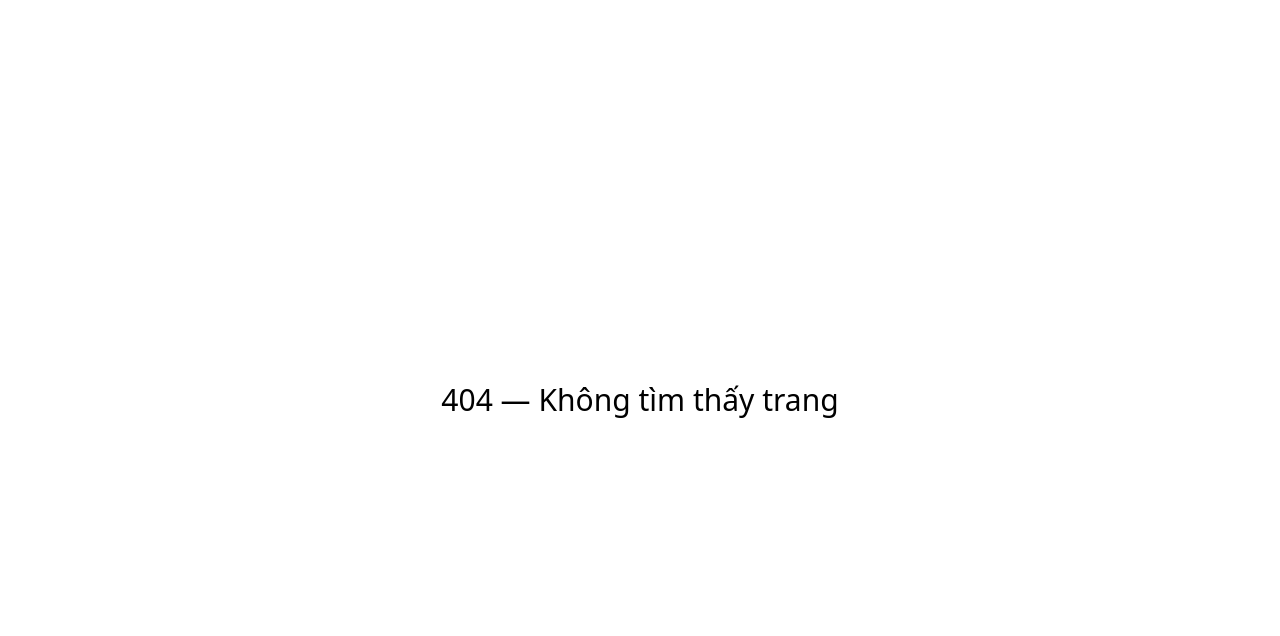
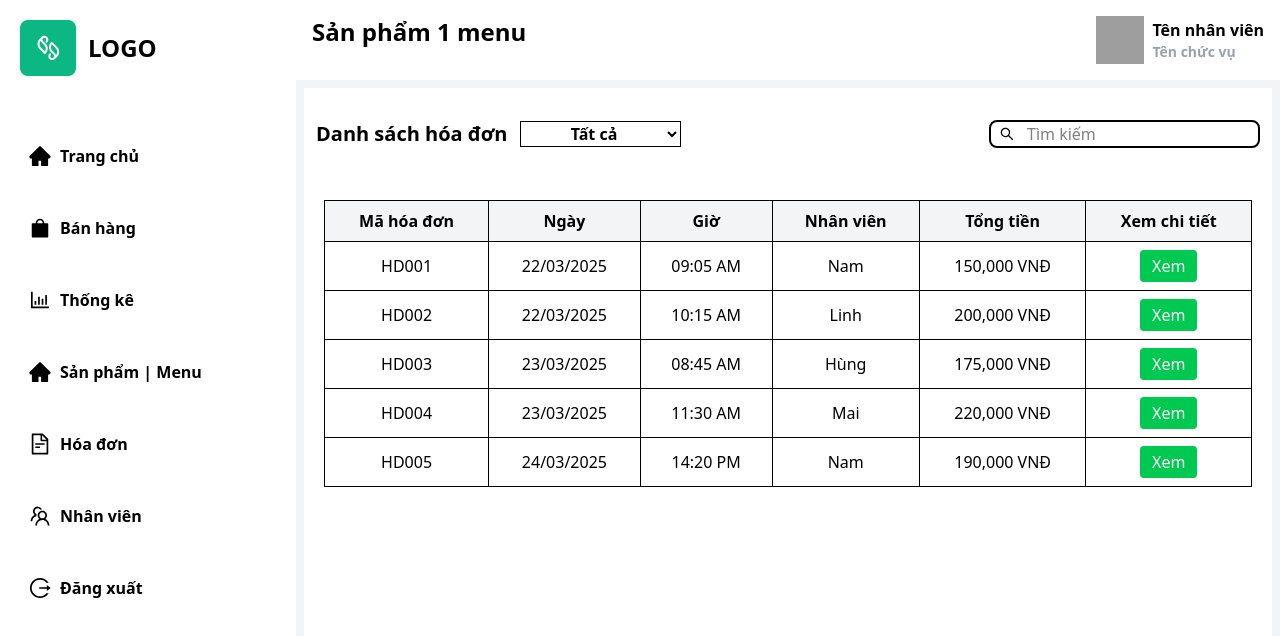
Before and after one commit to Han2412/Frontend-QLDAPM, a React (Vite) app: page /bills in a window 1280 px wide. Before the commit this address had no page. Shown: the top 636 px of the page. Built offline with nearby package versions, Linux system fonts and the light colour scheme; grey boxes are pictures that could not be loaded.

Commit message:
feat: update ui Bill

```diff
--- a/src/components/Layouts/Sidebar.jsx
+++ b/src/components/Layouts/Sidebar.jsx
@@ -5,6 +5,7 @@
   AiOutlineBarChart,
   AiOutlineTeam,
   AiOutlineFileText,
+  AiOutlineLogout
 } from "react-icons/ai";
 import { useNavigate } from "react-router-dom";
 
@@ -25,15 +26,13 @@
       case 4:
         navigate("/product"); // product
         break;
-      case 6:
-        navigate("/employees"); // Nhân viên
+      case 5:
+        navigate("/bills"); // Nhân viên
         break;
       case 7:
         navigate("/products"); // Sản phẩm
         break;
-      case 5:
-        navigate("/customers"); // Khách hàng
-        break;
+
       case 8:
         navigate("/login"); // Đăng xuất → có thể xóa token trước
         break;
--- /dev/null
+++ b/src/pages/Bills/index.jsx
@@ -0,0 +1,111 @@
+import { AiOutlineSearch } from "react-icons/ai";
+import { useState } from "react";
+export default function Bills() {
+
+   const [invoices] = useState([
+    {
+      id: 1,
+      maHoaDon: "HD001",
+      ngay: "22/03/2025",
+      gio: "09:05 AM",
+      nhanVien: "Nam",
+      tongTien: 150000,
+    },
+    {
+      id: 2,
+      maHoaDon: "HD002",
+      ngay: "22/03/2025",
+      gio: "10:15 AM",
+      nhanVien: "Linh",
+      tongTien: 200000,
+    },
+    {
+      id: 3,
+      maHoaDon: "HD003",
+      ngay: "23/03/2025",
+      gio: "08:45 AM",
+      nhanVien: "Hùng",
+      tongTien: 175000,
+    },
+    {
+      id: 4,
+      maHoaDon: "HD004",
+      ngay: "23/03/2025",
+      gio: "11:30 AM",
+      nhanVien: "Mai",
+      tongTien: 220000,
+    },
+    {
+      id: 5,
+      maHoaDon: "HD005",
+      ngay: "24/03/2025",
+      gio: "14:20 PM",
+      nhanVien: "Nam",
+      tongTien: 190000,
+    },
+  ]);
+
+  return (
+    <div className="flex flex-col bg-white h-full rouded-lg ">
+      <div className="flex items-center gap-4 p-3 justify-between mt-5 ">
+        <div className="flex items-center gap-3 font-semibold">
+          <h1 className="text-xl">Danh sách hóa đơn</h1>
+          {/* filter */}
+          <select className="border text-center">
+            <option value="All">Tất cả</option>
+            <option value="paid">Đã thanh toán</option>
+            <option value="Unpaid">Chưa Thanh toán </option>
+          </select>
+        </div>
+        <div className="flex items-center gap-3 border-2 rounded-lg">
+          <AiOutlineSearch className=" w-6 h-6 pl-2" />
+          <input type="text" placeholder="Tìm kiếm" className="outline-none" />
+        </div>
+      </div>
+
+      {/* Table */}
+      <div className="overflow-x-auto mt-10 px-5">
+        <table className="min-w-full border border-gray-200">
+          <thead className="bg-gray-100">
+            <tr>
+              <th className="px-4 py-2 border">Mã hóa đơn</th>
+              <th className="px-4 py-2 border">Ngày</th>
+              <th className="px-4 py-2 border">Giờ</th>
+              <th className="px-4 py-2 border">Nhân viên</th>
+              <th className="px-4 py-2 border">Tổng tiền</th>
+              <th className="px-4 py-2 border">Xem chi tiết</th>
+            </tr>
+          </thead>
+          <tbody>
+            {invoices.map((item) => (
+              <tr key={item.id} className="text-center">
+                <td className="px-4 py-2 border">{item.maHoaDon}</td>
+                <td className="px-4 py-2 border">{item.ngay}</td>
+                <td className="px-4 py-2 border">{item.gio}</td>
+                <td className="px-4 py-2 border">{item.nhanVien}</td>
+                <td className="px-4 py-2 border">
+                  {item.tongTien.toLocaleString()} VNĐ
+                </td>
+                <td className="px-4 py-2 border">
+                  <button
+                    className="bg-green-500 text-white px-3 py-1 rounded hover:bg-green-600"
+                    onClick={() => alert(`Chi tiết hóa đơn: ${item.maHoaDon}`)}
+                  >
+                    Xem
+                  </button>
+                </td>
+              </tr>
+            ))}
+            {invoices.length === 0 && (
+              <tr>
+                <td colSpan="6" className="px-4 py-6 text-gray-500">
+                  Không có dữ liệu hóa đơn
+                </td>
+              </tr>
+            )}
+          </tbody>
+        </table>
+      </div>
+    </div>
+  );
+}
--- a/src/routes/routesConfig.jsx
+++ b/src/routes/routesConfig.jsx
@@ -6,7 +6,7 @@
 import Statistical from "../pages/Statistical";
 import Employee from "../pages/Employee";
 import Orderpage from "../pages/OrderPage";
-
+import Bills from "../pages/Bills";
 const Home = lazy(() => import("../pages/Dashboard/Home"));
 const Productlist = lazy(() => import("../pages/product"));
 
@@ -31,11 +31,9 @@
     children: [
       { path: "/home", index: true, element: <Home /> },
       { path: "/statistics", index: true, element: <Statistical /> },
-
       { path: "/product", index: true, element: <Productlist /> },
-
       { path: "/employees", index: true, element: <Employee /> },
-
+      { path: "/bills", index: true, element: <Bills /> },
 
       { index: true, element: <h1>Dashboard Home</h1> },
     ],
```
